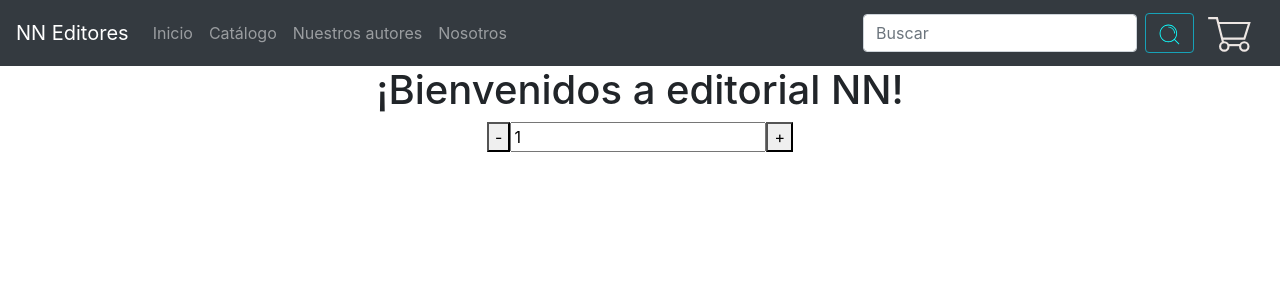
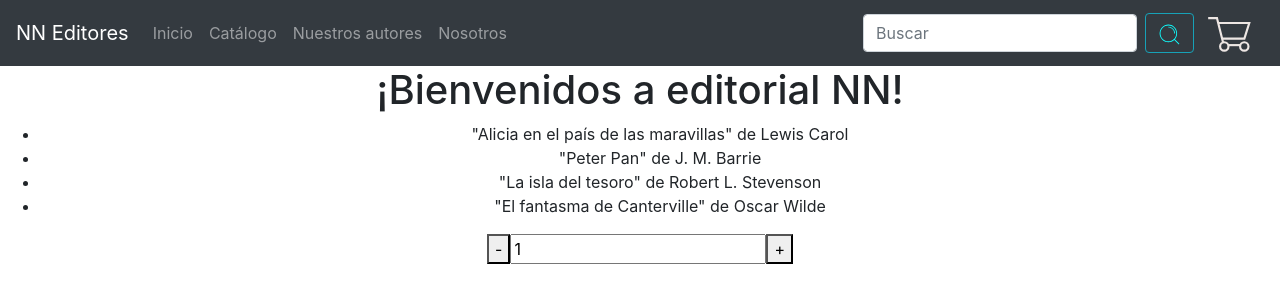
Before and after one commit to CeciliaBelen/ProyectoCoder, a React (Create React App) app: page / in a window 1280 px wide. Shown: the top 302 px of the page. Built offline with nearby package versions, Linux system fonts and the light colour scheme.

Commit message:
TP 6 - Promises

```diff
--- a/src/App.js
+++ b/src/App.js
@@ -1,40 +1,12 @@
-import React, { Component } from 'react';
+import React from 'react';
 import Greeting from './components/Home';
-import MyNav from './components/Navbar';
-import Btn from './components/Button';
-import Input from './components/Input';
+import MyNav from './components/Navbar/Navbar';
+import AddToCart from './components/addToCart/AddToCart';
+import ProductList from './components/products/Products'
 import './App.css';
 
-export default class App extends Component {
-  constructor() {
-    super();
-    this.state = {
-      count: 1
-    }
-    this.minUnit = 1;
-    this.maxUnit = 10;
-    this.handleChange = this.handleChange.bind(this);
-  }
-  handleChange = (event) => {
-    this.setState({
-      count: event.target.value
-    });
-  }
-  handleAdd = () => {
-    if (this.state.count < this.maxUnit) {
-      this.setState((state) => ({
-        count: state.count + 1
-      }));
-    }
-  }
-  handleSubstract = () => {
-    if (this.state.count > this.minUnit) {
-      this.setState((state) => ({
-        count: state.count - 1
-      }));
-    }
-  }
-  render() {
+
+function App() {
   return (
     <div>
       <MyNav />
@@ -42,11 +14,11 @@ export default class App extends Component {
         <header>
           <Greeting name="editorial NN" />
         </header>
-          <Btn onClick={this.handleSubstract} sign={"-"} />
-          <Input count={this.state.count} handleChange={this.handleChange} />
-          <Btn onClick={this.handleAdd} sign={"+"} />
+        <ProductList/>
+        <AddToCart />
       </div>
     </div>
   );
 }
-}
+
+export default App
--- a/src/components/Navbar.jsx
+++ b/src/components/Navbar/Navbar.jsx
@@ -1,8 +1,8 @@
 import React from 'react';
 import { Navbar, Nav, Form, FormControl, Button } from 'react-bootstrap';
-import CartIcon from './CartIcon'
-import SearchIcon from './SearchIcon'
-import 'bootstrap/dist/css/bootstrap.css'
+import CartIcon from '../icons/CartIcon';
+import SearchIcon from '../icons/SearchIcon';
+import 'bootstrap/dist/css/bootstrap.css';
 
 class MyNav extends React.Component {
     render() {
@@ -18,10 +18,10 @@ class MyNav extends React.Component {
                 <Form inline>
                     <FormControl type="text" placeholder="Buscar" className="mr-sm-2" />
                     <Button variant="outline-info">
-                        <SearchIcon></SearchIcon>
+                        <SearchIcon/>
                     </Button>
                 </Form>
-                <CartIcon></CartIcon>
+                <CartIcon/>
             </Navbar>
         )
     }
--- /dev/null
+++ b/src/components/addToCart/AddToCart.jsx
@@ -0,0 +1,43 @@
+import React, { Component } from 'react'
+import Btn from './Button'
+import Input from './Input'
+
+export default class AddToCart extends Component {
+    constructor() {
+        super();
+        this.state = {
+            count: 1
+        }
+        this.minUnit = 1;
+        this.maxUnit = 10;
+        this.handleChange = this.handleChange.bind(this);
+    }
+    handleChange = (event) => {
+        this.setState({
+            count: event.target.value
+        });
+    }
+    handleAdd = () => {
+        if (this.state.count < this.maxUnit) {
+            this.setState((state) => ({
+                count: state.count + 1
+            }));
+        }
+    }
+    handleSubstract = () => {
+        if (this.state.count > this.minUnit) {
+            this.setState((state) => ({
+                count: state.count - 1
+            }));
+        }
+    }
+    render() {
+        return (
+            <div>
+                <Btn onClick={this.handleSubstract} sign={"-"} />
+                <Input count={this.state.count} handleChange={this.handleChange} />
+                <Btn onClick={this.handleAdd} sign={"+"} />
+            </div>
+        )
+    }
+}
--- a/src/components/CartIcon.js
+++ b/src/components/icons/CartIcon.js
@@ -1,5 +1,5 @@
 import React from 'react';
-import Cart from '../utils/img/cart-icon.svg'
+import Cart from '../../utils/img/cart-icon.svg'
 
 const CartIcon = () => {
     return (
--- a/src/components/SearchIcon.js
+++ b/src/components/icons/SearchIcon.js
@@ -1,5 +1,5 @@
 import React from 'react';
-import Search from '../utils/img/search-icon.svg'
+import Search from '../../utils/img/search-icon.svg'
 
 const SearchIcon = () => {
     return (
--- /dev/null
+++ b/src/components/products/List.js
@@ -0,0 +1,11 @@
+import React from 'react';
+
+function List(props) {
+    return (
+        <ul>
+            {props.data.map(element => <li key={element.id} id={element.id}>"{element.name}" de {element.author}</li>)}
+        </ul>
+    )
+}
+
+export default List
--- /dev/null
+++ b/src/components/products/Products.jsx
@@ -0,0 +1,32 @@
+import React, { Component } from 'react';
+import List from './List';
+
+export default class ProductList extends Component {
+    constructor() {
+        super();
+        this.books = [
+            { "id": 1, "name": "Alicia en el país de las maravillas", "author": "Lewis Carol" },
+            { "id": 2, "name": "Peter Pan", "author": "J. M. Barrie" },
+            { "id": 3, "name": "La isla del tesoro", "author": "Robert L. Stevenson" },
+            { "id": 4, "name": "El fantasma de Canterville", "author": "Oscar Wilde" }
+        ]
+
+        const task = new Promise((resolve, reject) => {
+            setTimeout(() => {
+                if (this.books) {
+                    resolve(true)
+                } else {
+                    reject(true)
+                }
+            }, 2000)
+        })
+        task.then(result => {
+            console.log(result)
+        })
+    }
+    render() {
+        return (
+            <List data={this.books} />
+        )
+    }
+}
```
Also changed, not shown: src/components/addToCart/Button.js (renamed from src/components/Button.js), src/components/addToCart/Input.js (renamed from src/components/Input.js), src/utils/img/cart-icon2.svg (deleted). Lines whose indentation alone changed are shown as unchanged.
